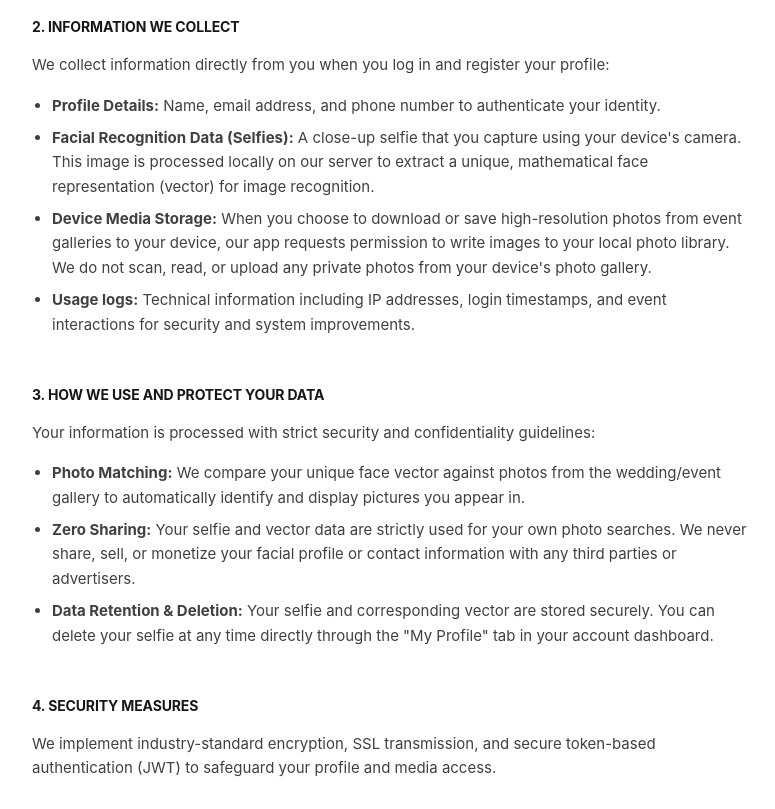
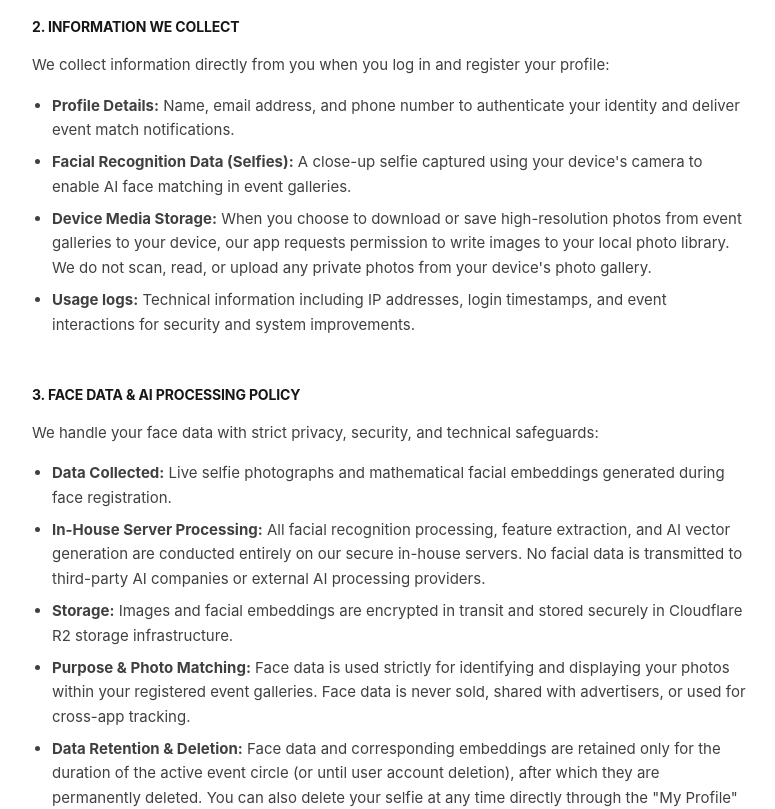
Before and after one commit to sdush03/mistyvisuals-mycircle, a Next.js app in the folder frontend/: page /privacy in a window 1280 px wide. Shown: the part 420-1229 px from the top of the page, without its empty margins (248-1023 px from the left). Built offline with nearby package versions, Linux system fonts and the light colour scheme.

Commit message:
docs: update privacy policy for face data and in-house AI processing

```diff
--- a/frontend/app/privacy/page.tsx
+++ b/frontend/app/privacy/page.tsx
@@ -24,27 +24,29 @@ export default function PrivacyPage() {
             <h2 className="text-sm uppercase tracking-[0.1em] font-bold text-neutral-900 mb-4">2. Information We Collect</h2>
             <p className="mb-4">We collect information directly from you when you log in and register your profile:</p>
             <ul className="list-disc pl-5 space-y-2">
-              <li><strong>Profile Details:</strong> Name, email address, and phone number to authenticate your identity.</li>
-              <li><strong>Facial Recognition Data (Selfies):</strong> A close-up selfie that you capture using your device's camera. This image is processed locally on our server to extract a unique, mathematical face representation (vector) for image recognition.</li>
+              <li><strong>Profile Details:</strong> Name, email address, and phone number to authenticate your identity and deliver event match notifications.</li>
+              <li><strong>Facial Recognition Data (Selfies):</strong> A close-up selfie captured using your device's camera to enable AI face matching in event galleries.</li>
               <li><strong>Device Media Storage:</strong> When you choose to download or save high-resolution photos from event galleries to your device, our app requests permission to write images to your local photo library. We do not scan, read, or upload any private photos from your device's photo gallery.</li>
               <li><strong>Usage logs:</strong> Technical information including IP addresses, login timestamps, and event interactions for security and system improvements.</li>
             </ul>
           </div>
 
           <div>
-            <h2 className="text-sm uppercase tracking-[0.1em] font-bold text-neutral-900 mb-4">3. How We Use and Protect Your Data</h2>
-            <p className="mb-4">Your information is processed with strict security and confidentiality guidelines:</p>
+            <h2 className="text-sm uppercase tracking-[0.1em] font-bold text-neutral-900 mb-4">3. Face Data & AI Processing Policy</h2>
+            <p className="mb-4">We handle your face data with strict privacy, security, and technical safeguards:</p>
             <ul className="list-disc pl-5 space-y-2">
-              <li><strong>Photo Matching:</strong> We compare your unique face vector against photos from the wedding/event gallery to automatically identify and display pictures you appear in.</li>
-              <li><strong>Zero Sharing:</strong> Your selfie and vector data are strictly used for your own photo searches. We never share, sell, or monetize your facial profile or contact information with any third parties or advertisers.</li>
-              <li><strong>Data Retention & Deletion:</strong> Your selfie and corresponding vector are stored securely. You can delete your selfie at any time directly through the "My Profile" tab in your account dashboard.</li>
+              <li><strong>Data Collected:</strong> Live selfie photographs and mathematical facial embeddings generated during face registration.</li>
+              <li><strong>In-House Server Processing:</strong> All facial recognition processing, feature extraction, and AI vector generation are conducted entirely on our secure in-house servers. No facial data is transmitted to third-party AI companies or external AI processing providers.</li>
+              <li><strong>Storage:</strong> Images and facial embeddings are encrypted in transit and stored securely in Cloudflare R2 storage infrastructure.</li>
+              <li><strong>Purpose & Photo Matching:</strong> Face data is used strictly for identifying and displaying your photos within your registered event galleries. Face data is never sold, shared with advertisers, or used for cross-app tracking.</li>
+              <li><strong>Data Retention & Deletion:</strong> Face data and corresponding embeddings are retained only for the duration of the active event circle (or until user account deletion), after which they are permanently deleted. You can also delete your selfie at any time directly through the "My Profile" tab in your account dashboard.</li>
             </ul>
           </div>
 
           <div>
             <h2 className="text-sm uppercase tracking-[0.1em] font-bold text-neutral-900 mb-4">4. Security Measures</h2>
             <p>
-              We implement industry-standard encryption, SSL transmission, and secure token-based authentication (JWT) to safeguard your profile and media access.
+              We implement industry-standard encryption, SSL transmission, and secure token-based authentication (JWT) to safeguard your profile, facial embeddings, and media access.
             </p>
           </div>
 
```
